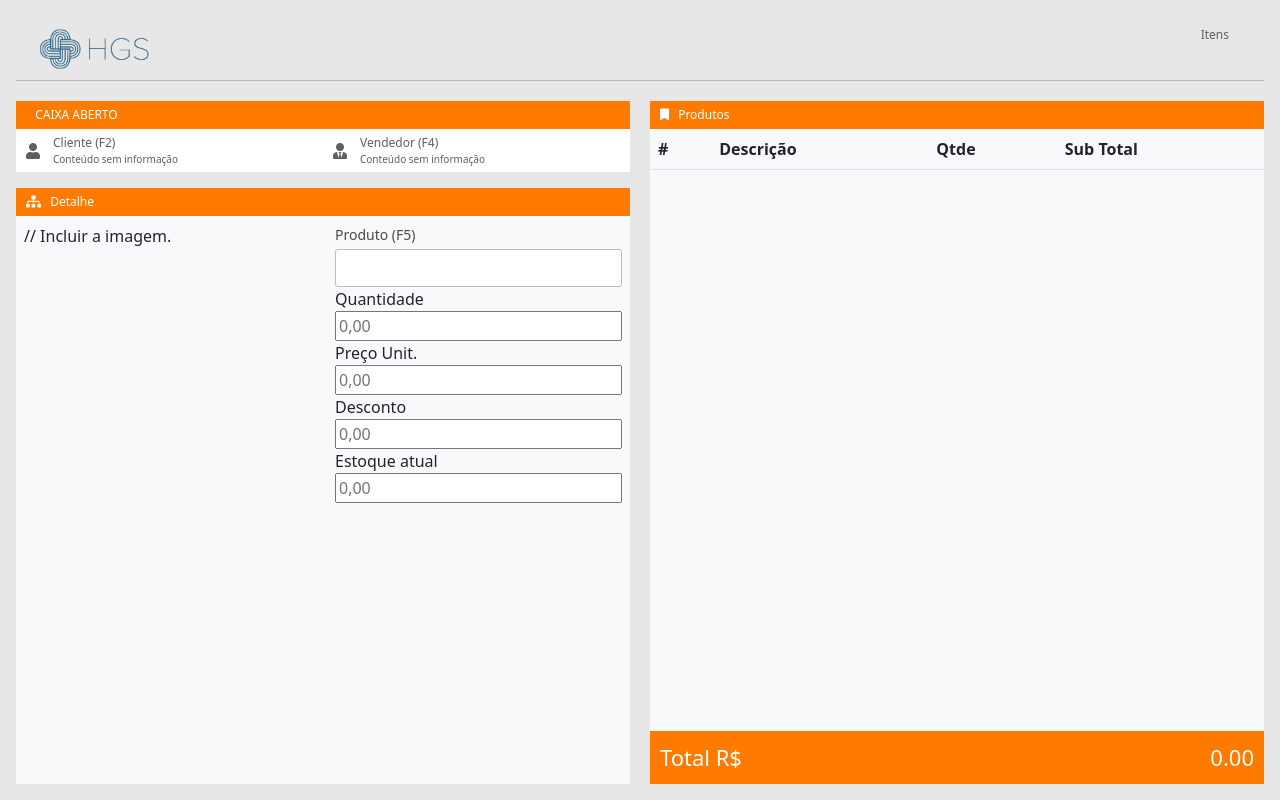
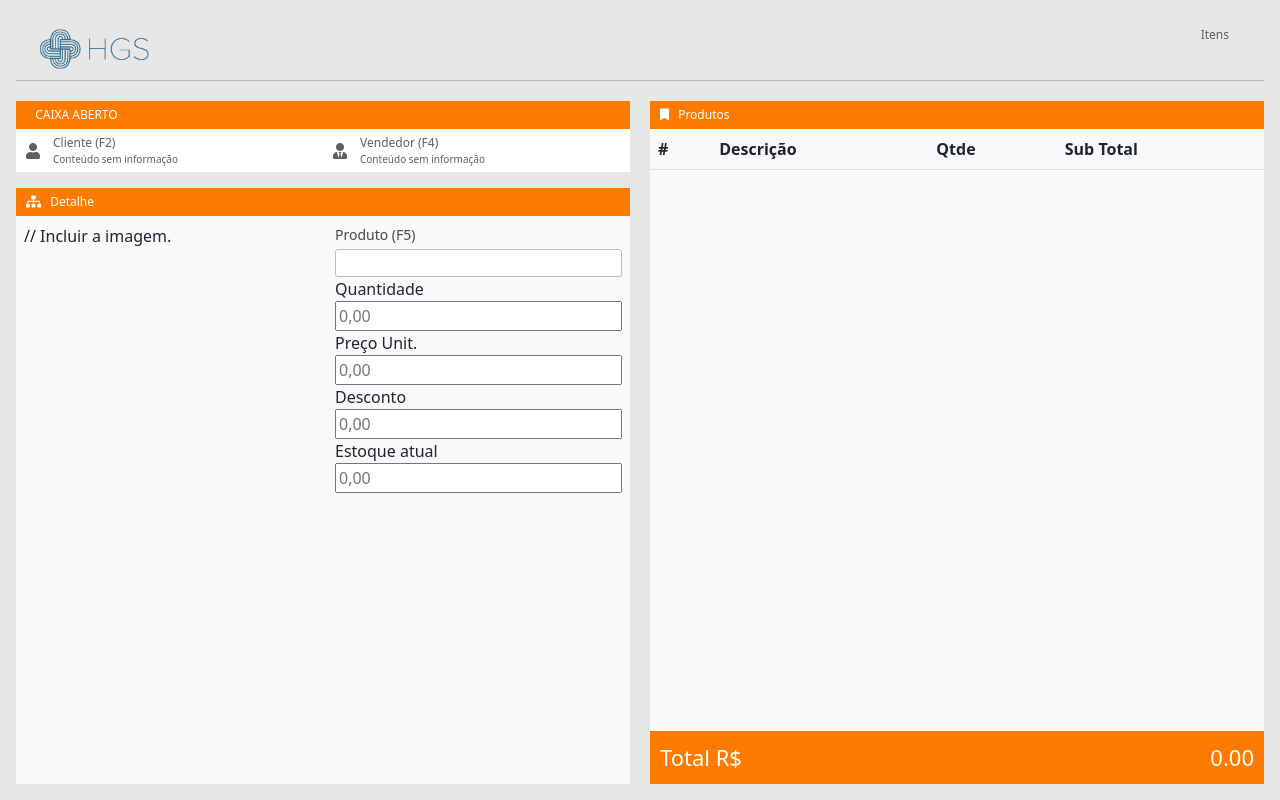
Before and after one commit to hugosilvasbo/pdv.hgs, a Next.js app: page / in a window 1280 px wide. Built offline with nearby package versions, Linux system fonts and the light colour scheme.

Commit message:
Front end

```diff
--- a/styles/componentes/campo/Campo.module.scss
+++ b/styles/componentes/campo/Campo.module.scss
@@ -12,11 +12,8 @@
   border: 1px solid #bdbdbd;
   border-radius: 3px;
   color: #686868;
-  font-size: 16px;
-  padding-top: 6px;
-  padding-bottom: 6px;
-  padding-left: 10px;
-  padding-right: 10px;
+  font-size: 12px;
+  padding: 4px 4px;
 
   &:hover {
     border: 1px solid $cor_bg_menu;
```
